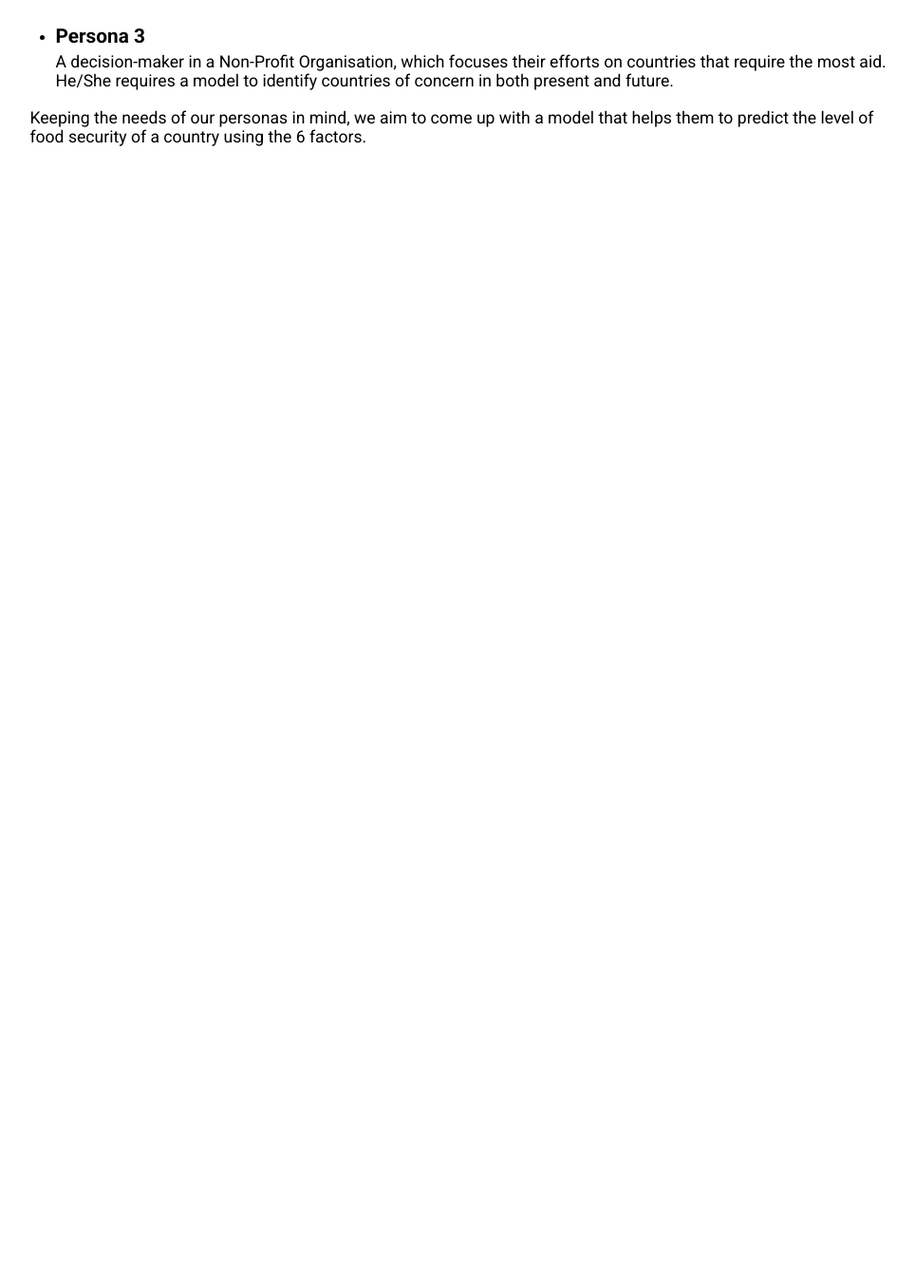
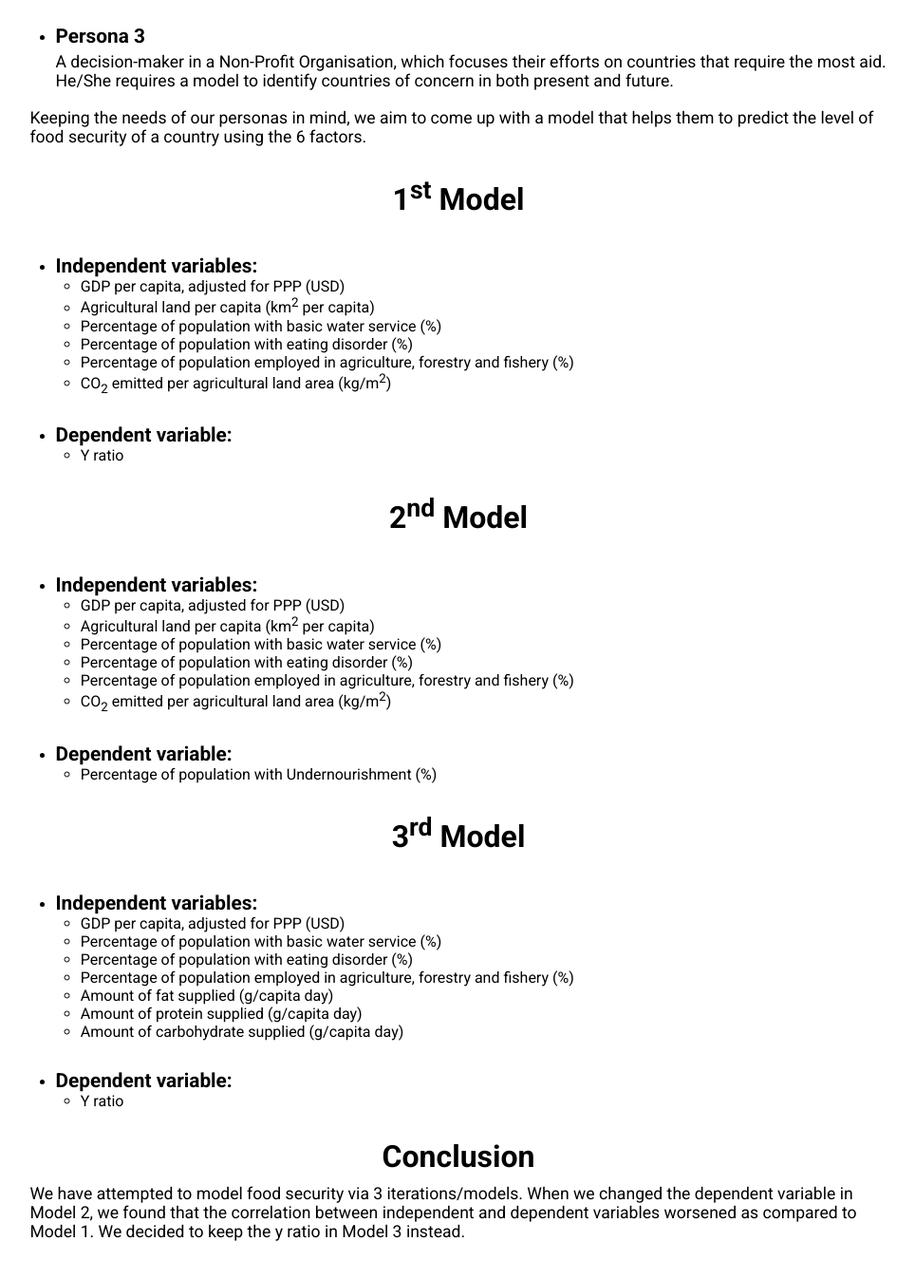
Before and after one commit to tanjoash/2D_data_driven_world, a Flask app: page /report in a window 1280 px wide. Shown: the part 2131-3478 px from the top of the page at 95% size, without its empty margins (157-1121 px from the left). Before the commit the page ends 2285 px from the top, so only its background shows below. Run offline with Flask 2, Linux system fonts and the light colour scheme.

Commit message:
Updated Website

```diff
--- a/app/static/graph.js
+++ b/app/static/graph.js
@@ -116,7 +116,7 @@ d3.csv(filemodel1).then(function(loadedData){
           position: 'bottom',
           title: {
             display: true,
-            text:'Units',
+            text:'Variables/respective units',
             font: { size: 24}
           }
         },
@@ -262,7 +262,7 @@ d3.csv(filemodel2).then(function(loadedData){
           position: 'bottom',
           title: {
             display: true,
-            text:'Units',
+            text:'Variables/respective units',
             font: { size: 24}
           }
         },
@@ -423,7 +423,7 @@ d3.csv(filemodel3).then(function(loadedData){
           position: 'bottom',
           title: {
             display: true,
-            text:'Units',
+            text:'Variables/respective units',
             font: { size: 24}
           }
         },
--- a/app/static/index.css
+++ b/app/static/index.css
@@ -33,6 +33,10 @@ body {
   font-size: 2em;
 }
 
+.sub_left h3 {
+  font-size: 1.4em;
+}
+
 .sub_left p {
   padding: 10px 0;
   font-size: 1.1em;
--- a/app/templates/report.html
+++ b/app/templates/report.html
@@ -155,6 +155,80 @@
       <br/>
       <p>Keeping the needs of our personas in mind, we aim to come up with a model that helps them to predict the level of food security of a country using the 6 factors.</p>
     </div>
-  </div>
+    <!--first model-->
+    <div class="report_subcontainer">
+      <h2>1<sup>st</sup> Model</h2>
+      <ul>
+        <li>
+          <h3>Independent variables:</h3>
+          <ul>
+            <li>GDP per capita, adjusted for PPP (USD)</li>
+            <li>Agricultural land per capita (km<sup>2</sup> per capita)</li>
+            <li>Percentage of population with basic water service (%)</li>
+            <li>Percentage of population with eating disorder (%)</li>
+            <li>Percentage of population employed in agriculture, forestry and fishery (%)</li>
+            <li>CO<sub>2</sub> emitted per agricultural land area (kg/m<sup>2</sup>)</li>
+          </ul>
+        </li>
+        <li>
+          <h3>Dependent variable:</h3>
+          <ul>
+            <li>Y ratio</li>
+          </ul>
+        </li>
+      </ul>
+    </div>
+    <!--second model-->
+    <div class="report_subcontainer">
+      <h2>2<sup>nd</sup> Model</h2>
+      <ul>
+        <li>
+          <h3>Independent variables:</h3>
+          <ul>
+            <li>GDP per capita, adjusted for PPP (USD)</li>
+            <li>Agricultural land per capita (km<sup>2</sup> per capita)</li>
+            <li>Percentage of population with basic water service (%)</li>
+            <li>Percentage of population with eating disorder (%)</li>
+            <li>Percentage of population employed in agriculture, forestry and fishery (%)</li>
+            <li>CO<sub>2</sub> emitted per agricultural land area (kg/m<sup>2</sup>)</li>
+          </ul>
+        </li>
+        <li>
+          <h3>Dependent variable:</h3>
+          <ul>
+            <li>Percentage of population with Undernourishment (%)</li>
+          </ul>
+        </li>
+      </ul>
+    </div>
+    <!--third model-->
+    <div class="report_subcontainer">
+      <h2>3<sup>rd</sup> Model</h2>
+      <ul>
+        <li>
+          <h3>Independent variables:</h3>
+          <ul>
+            <li>GDP per capita, adjusted for PPP (USD)</li>
+            <li>Percentage of population with basic water service (%)</li>
+            <li>Percentage of population with eating disorder (%)</li>
+            <li>Percentage of population employed in agriculture, forestry and fishery (%)</li>
+            <li>Amount of fat supplied (g/capita day)</li>
+            <li>Amount of protein supplied (g/capita day)</li>
+            <li>Amount of carbohydrate supplied (g/capita day)</li>
+          </ul>
+        </li>
+        <li>
+          <h3>Dependent variable:</h3>
+          <ul>
+            <li>Y ratio</li>
+          </ul>
+        </li>
+      </ul>
+    </div>
+    <!--conclusion-->
+    <div class="report_subcontainer">
+      <h2>Conclusion</h2>
+      <p>We have attempted to model food security via 3 iterations/models. When we changed the dependent variable in Model 2, we found that the correlation between independent and dependent variables worsened as compared to Model 1. We decided to keep the y ratio in Model 3 instead.</p>
+    </div>
   </body>
 </html>
```
Also changed, not shown: app/templates/index.html (+6 -2 lines), 1 other file.
